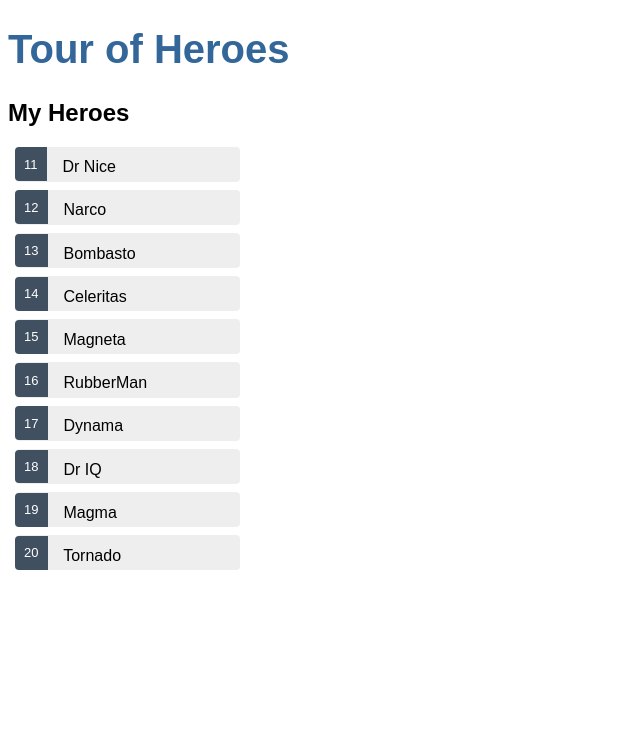
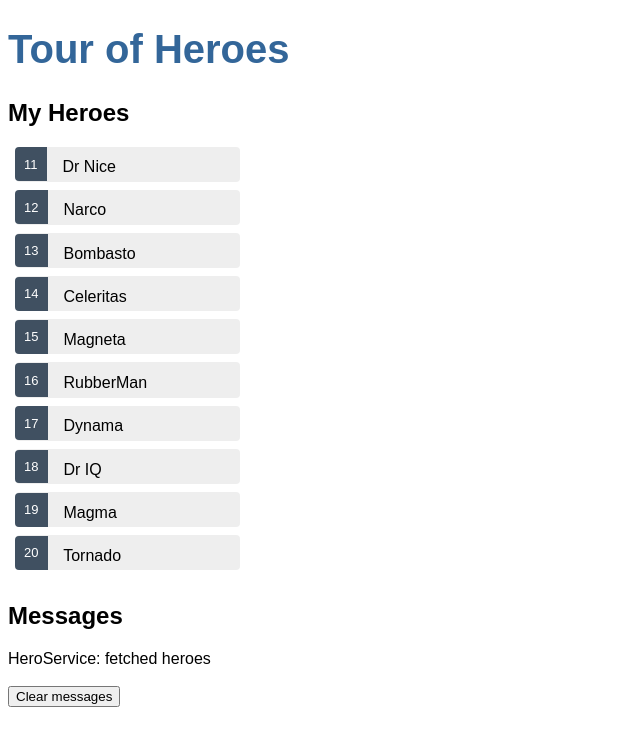
Before and after one commit to fcff94/angular-tour-of-heroes, an Angular app: page / in a window 1280 px wide. Shown: the top 746 px of the page, without its empty margins (0-640 px from the left). Built offline with nearby package versions, Linux system fonts and the light colour scheme.

Commit message:
finished adding services;

```diff
--- a/src/app/app.component.html
+++ b/src/app/app.component.html
@@ -1,2 +1,3 @@
 <h1>{{title}}</h1>
 <app-heroes></app-heroes>
+<app-messages></app-messages>
--- a/src/app/app.module.ts
+++ b/src/app/app.module.ts
@@ -6,12 +6,14 @@
 import { AppComponent } from './app.component';
 import { HeroesComponent } from './heroes/heroes.component';
 import { HeroDetailComponent } from './hero-detail/hero-detail.component';
+import { MessagesComponent } from './messages/messages.component';
 
 @NgModule({
   declarations: [
     AppComponent,
     HeroesComponent,
-    HeroDetailComponent
+    HeroDetailComponent,
+    MessagesComponent
   ],
   imports: [
     BrowserModule,
--- a/src/app/hero.service.ts
+++ b/src/app/hero.service.ts
@@ -4,16 +4,19 @@
 import { Hero } from './hero.interface';
 import { HEROES } from './mock-heroes';
 
+import { MessageService } from './message.service';
+
 @Injectable({
   providedIn: 'root'
 })
 export class HeroService {
 
-  constructor() { }
+  constructor(private messageService: MessageService) { }
 
 
   getHeroes(): Observable<Hero[]> {
     const heroes = of (HEROES);
+    this.messageService.add('HeroService: fetched heroes');
     return heroes;
   }
 
--- a/src/app/heroes/heroes.component.ts
+++ b/src/app/heroes/heroes.component.ts
@@ -2,6 +2,7 @@
 
 import { Hero } from '../hero.interface';
 import { HeroService } from '../hero.service';
+import { MessageService } from '../message.service';
 
 @Component({
   selector: 'app-heroes',
@@ -18,10 +19,15 @@
 
   selectedHero?: Hero;
 
-  constructor(private heroService: HeroService) {}
+  constructor(private heroService: HeroService, private messageService: MessageService) {}
+
+  ngOnInit(): void {
+    this.getHeroes();
+  }
 
   onSelect(hero: Hero): void {
     this.selectedHero = hero;
+    this.messageService.add(`HeroesComponent: Selected hero ID ${hero.id} called ${hero.name}`);
   }
 
   getHeroes(): void {
@@ -33,7 +39,4 @@
   //   this.heroes = this.heroService.getHeroes();
   // }
 
-  ngOnInit(): void {
-    this.getHeroes();
-  }
 }
--- /dev/null
+++ b/src/app/message.service.ts
@@ -0,0 +1,20 @@
+import { Injectable } from '@angular/core';
+
+@Injectable({
+  providedIn: 'root'
+})
+export class MessageService {
+
+  messages: string[] = [];
+
+  add(message: string) {
+    this.messages.push(message);
+  }
+
+  clear() {
+    this.messages = [];
+  }
+
+  constructor() { }
+
+}
--- /dev/null
+++ b/src/app/messages/messages.component.html
@@ -0,0 +1,9 @@
+<div *ngIf="messageService.messages.length">
+    <h2>Messages</h2>
+
+    <div *ngFor="let msg of messageService.messages">
+        {{ msg }}
+    </div>
+    <br>
+    <button class="clear" (click)="messageService.clear()">Clear messages</button>
+</div>
--- /dev/null
+++ b/src/app/messages/messages.component.ts
@@ -0,0 +1,17 @@
+import { Component, OnInit } from '@angular/core';
+
+import { MessageService } from '../message.service';
+
+@Component({
+  selector: 'app-messages',
+  templateUrl: './messages.component.html',
+  styleUrls: ['./messages.component.scss']
+})
+export class MessagesComponent implements OnInit {
+
+  constructor(public messageService: MessageService) { }
+
+  ngOnInit(): void {
+  }
+
+}
```
Also changed, not shown: src/app/messages/messages.component.scss (added), 2 other files (tests, documents, lock files or other folders).
